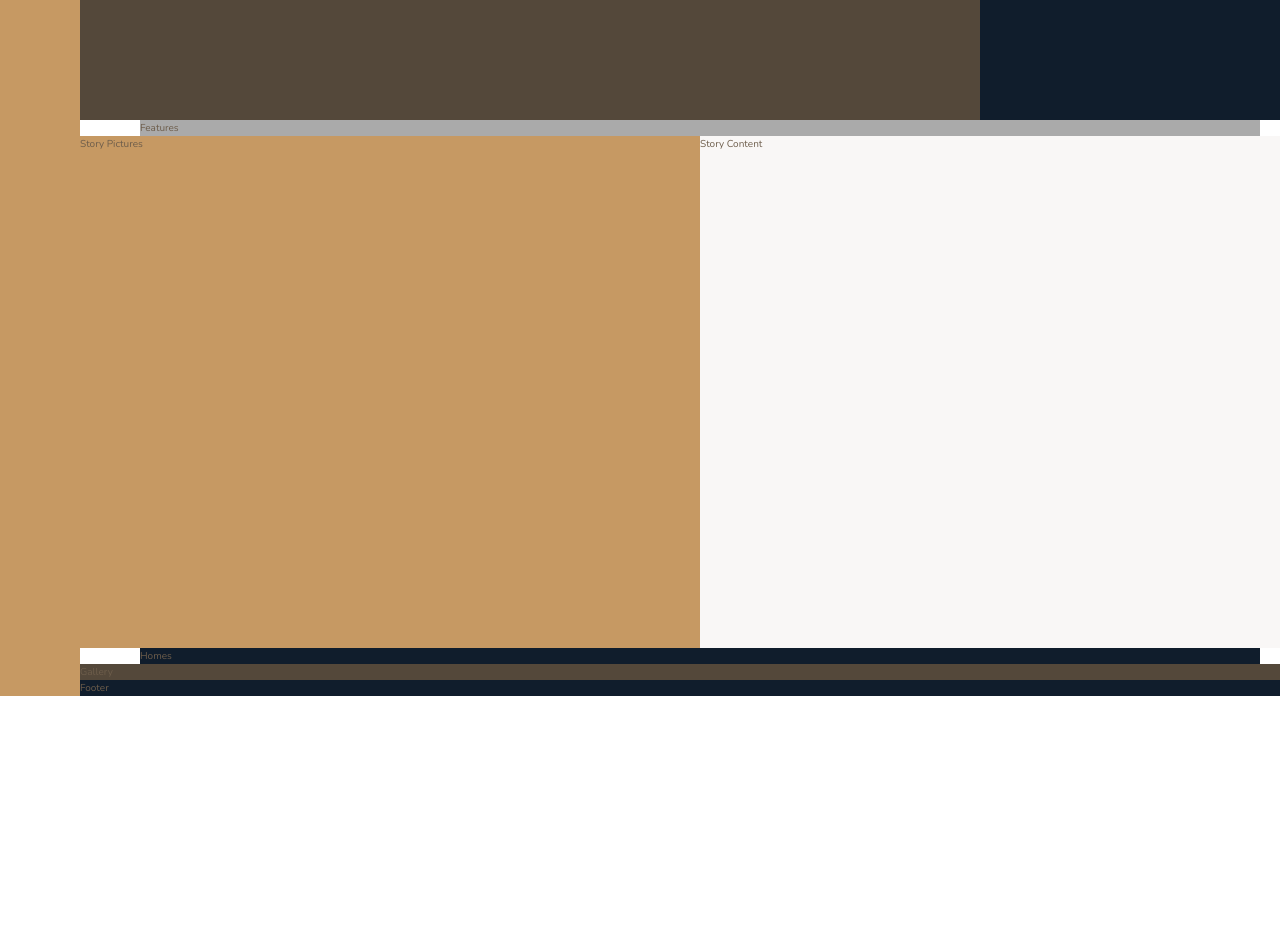
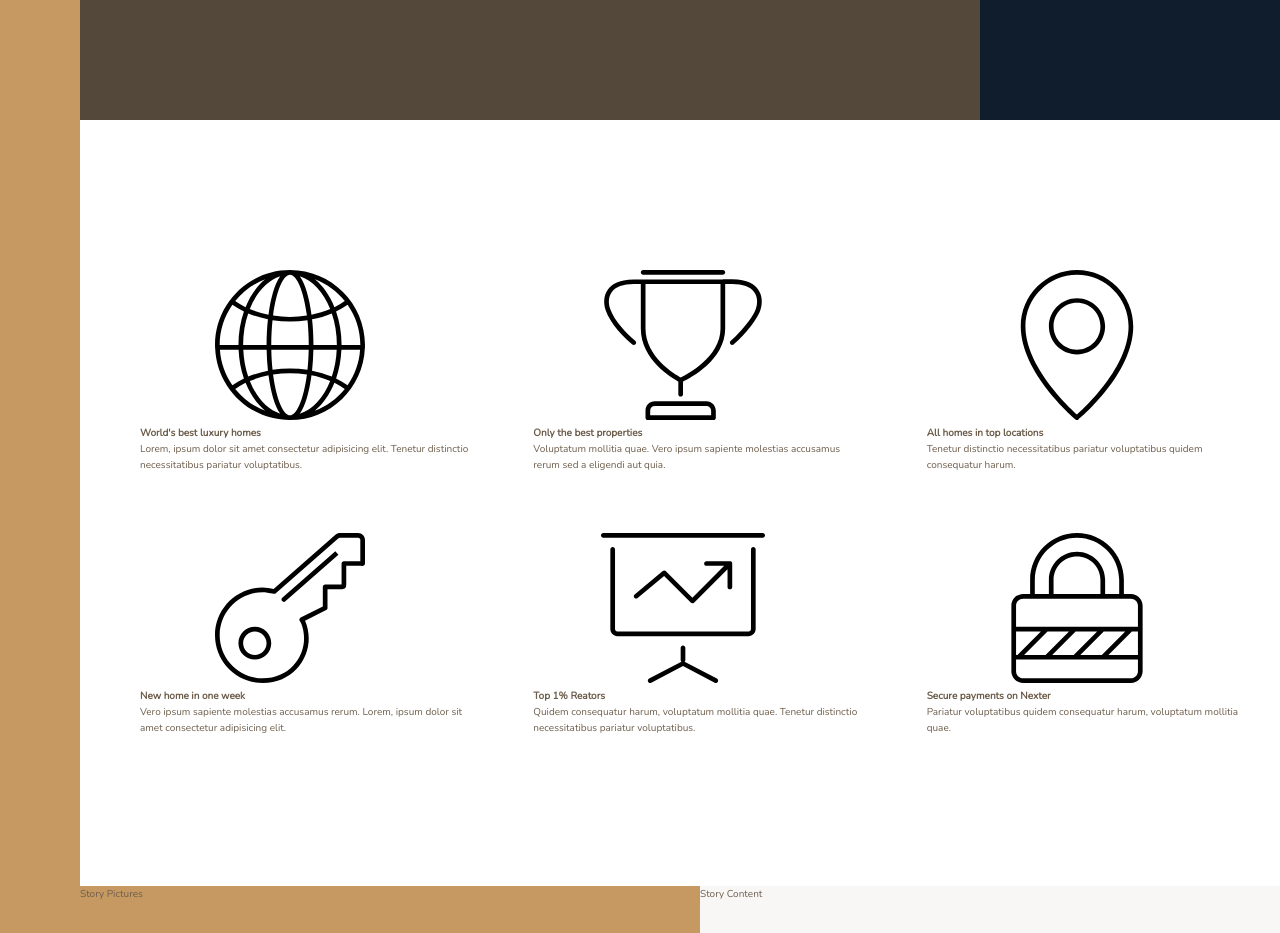
Before and after one commit to akindoju/nexter, a website: page index.html in a window 1280 px wide. Shown: the part 520-1453 px from the top of the page. Before the commit the page ends 1216 px from the top, so only its background shows below. Drawn offline with nearby package versions, Linux system fonts and the light colour scheme.

Commit message:
STarted styling features sections with svgs

```diff
--- a/index.html
+++ b/index.html
@@ -21,7 +21,73 @@
 
     <div class="realtors">Top 3 Realtors</div>
 
-    <section class="features">Features</section>
+    <section class="features">
+      <div class="feature">
+        <svg class="feature__icon">
+          <use xlink:href="img/sprite.svg#icon-global" />
+        </svg>
+        <h4 class="heading-4">World's best luxury homes</h4>
+        <p class="feature__text">
+          Lorem, ipsum dolor sit amet consectetur adipisicing elit. Tenetur
+          distinctio necessitatibus pariatur voluptatibus.
+        </p>
+      </div>
+
+      <div class="feature">
+        <svg class="feature__icon">
+          <use xlink:href="img/sprite.svg#icon-trophy" />
+        </svg>
+        <h4 class="heading-4">Only the best properties</h4>
+        <p class="feature__text">
+          Voluptatum mollitia quae. Vero ipsum sapiente molestias accusamus
+          rerum sed a eligendi aut quia.
+        </p>
+      </div>
+
+      <div class="feature">
+        <svg class="feature__icon">
+          <use xlink:href="img/sprite.svg#icon-map-pin" />
+        </svg>
+        <h4 class="heading-4">All homes in top locations</h4>
+        <p class="feature__text">
+          Tenetur distinctio necessitatibus pariatur voluptatibus quidem
+          consequatur harum.
+        </p>
+      </div>
+
+      <div class="feature">
+        <svg class="feature__icon">
+          <use xlink:href="img/sprite.svg#icon-key" />
+        </svg>
+        <h4 class="heading-4">New home in one week</h4>
+        <p class="feature__text">
+          Vero ipsum sapiente molestias accusamus rerum. Lorem, ipsum dolor sit
+          amet consectetur adipisicing elit.
+        </p>
+      </div>
+
+      <div class="feature">
+        <svg class="feature__icon">
+          <use xlink:href="img/sprite.svg#icon-presentation" />
+        </svg>
+        <h4 class="heading-4">Top 1% Reators</h4>
+        <p class="feature__text">
+          Quidem consequatur harum, voluptatum mollitia quae. Tenetur distinctio
+          necessitatibus pariatur voluptatibus.
+        </p>
+      </div>
+
+      <div class="feature">
+        <svg class="feature__icon">
+          <use xlink:href="img/sprite.svg#icon-lock" />
+        </svg>
+        <h4 class="heading-4">Secure payments on Nexter</h4>
+        <p class="feature__text">
+          Pariatur voluptatibus quidem consequatur harum, voluptatum mollitia
+          quae.
+        </p>
+      </div>
+    </section>
 
     <div class="story__pictures">Story Pictures</div>
 
--- a/sass/_features.scss
+++ b/sass/_features.scss
@@ -1,4 +1,7 @@
 .features {
-  background-color: $color-grey-light-2;
   grid-column: center-start/center-end;
+  display: grid;
+  grid-template-columns: repeat(3, 1fr);
+  margin: 15rem 0;
+  grid-gap: 6rem;
 }
```
Also changed, not shown: css/style.css.
